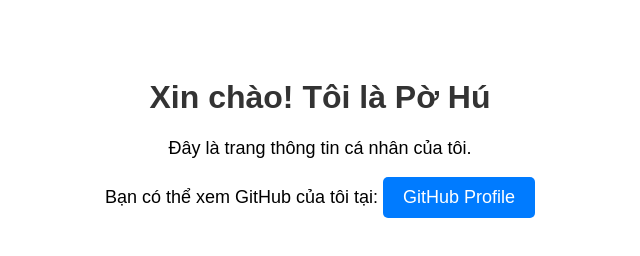
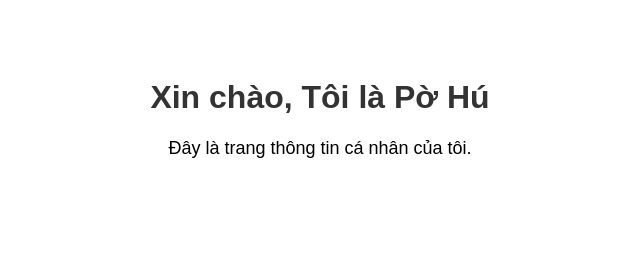
Before and after one commit to pohu5107/pohu5107.github.io, a plain HTML site: page index.html in a window 1280 px wide. Shown: the whole page, without its empty margins (320-960 px from the left). Drawn offline with Linux system fonts and the light colour scheme.

Commit message:
Update index.html

```diff
--- a/index.html
+++ b/index.html
@@ -13,8 +13,8 @@
     </style>
 </head>
 <body>
-    <h1>Xin chào! Tôi là Pờ Hú</h1>
+    <h1>Xin chào, Tôi là Pờ Hú</h1>
     <p>Đây là trang thông tin cá nhân của tôi.</p>
-    <p>Bạn có thể xem GitHub của tôi tại: <a href="https://github.com/[pohu5107]" target="_blank">GitHub Profile</a></p>
+
 </body>
 </html>
```
